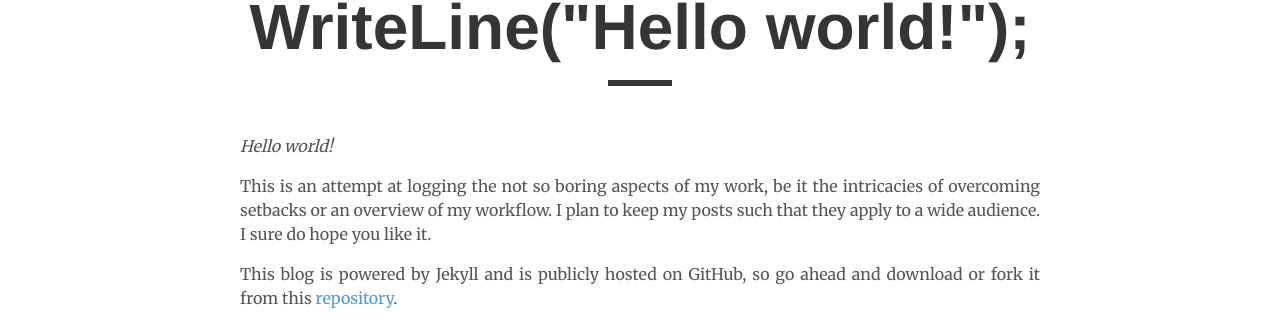
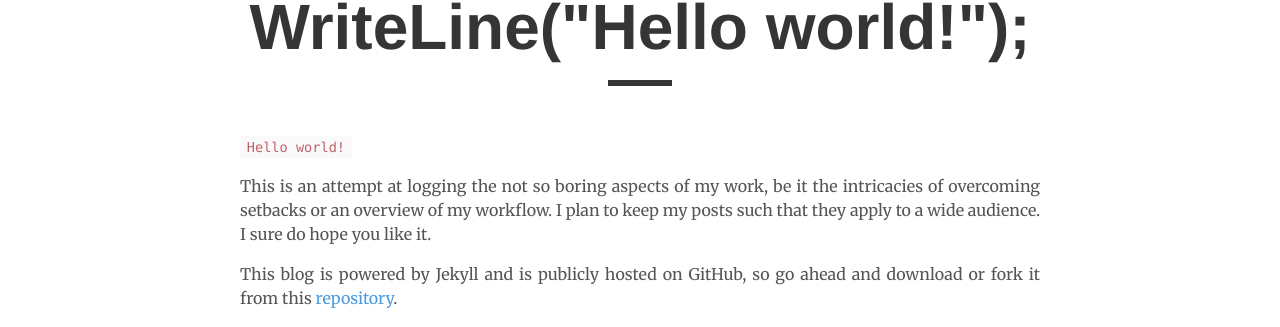
Before and after one commit to achyudh/blog, a Jekyll site: the page built from _posts/2016-08-05-hello-world.md, in a window 1280 px wide. Shown: the part 185-512 px from the top of the page. Built offline with Jekyll 4.4.1, drawn with Linux system fonts in a browser that asks for light colours; nearby versions of some CDN libraries.

```diff
--- a/_posts/2016-08-05-hello-world.md
+++ b/_posts/2016-08-05-hello-world.md
@@ -4,7 +4,7 @@ title: "WriteLine(\"Hello world!\");"
 author: "Achyudh Ram"
 ---
 
-*Hello world!*
+`Hello world!`
 
 This is an attempt at logging the not so boring aspects of my work, be it the intricacies of overcoming setbacks or an overview of my workflow. I plan to keep my posts such that they apply to a wide audience. I sure do hope you like it.
 
```
